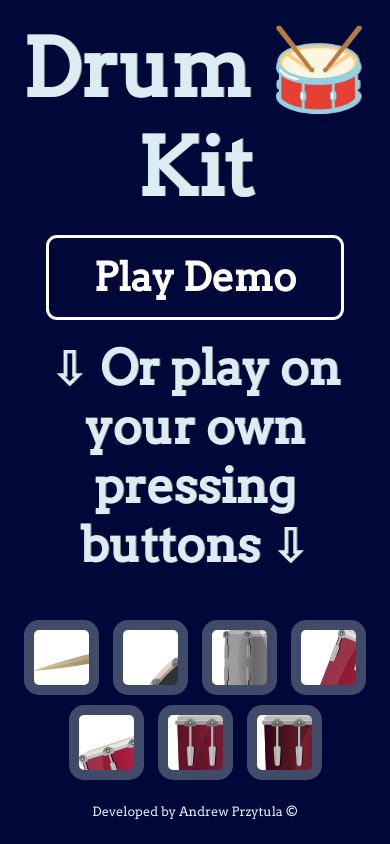
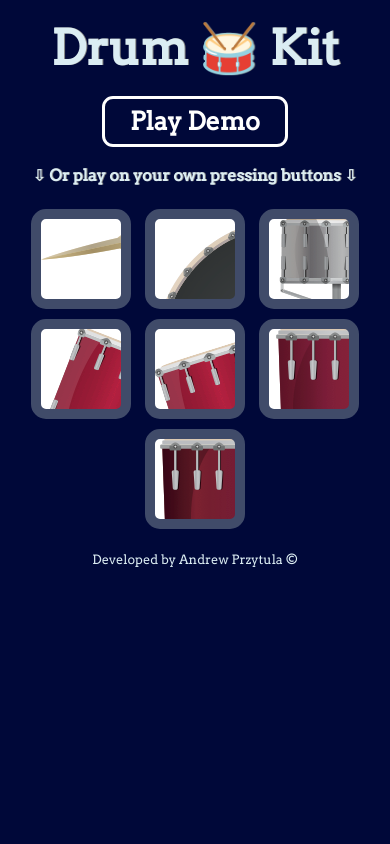
Before and after one commit to AndrewPrzytula/drum-kit, a plain HTML site: page index.html in a window 390 px wide. Drawn offline with nearby package versions, Linux system fonts and the light colour scheme.

Commit message:
commit with modifications in css

```diff
--- a/styles.css
+++ b/styles.css
@@ -123,8 +123,8 @@ background-image: url(images/snare.png);
     text-shadow: 3px 0 #DBEDF3;
     border-radius: 15px;
     display: inline-block;
-    width: 75px;
-    height: 75px;
+    width: 100px;
+    height: 100px;
     text-align: center;
     margin: 5px;
     background-color: white;
@@ -133,6 +133,35 @@ background-image: url(images/snare.png);
 
 
 }
+h1 {
+  font-size: 3rem;
+  color: #DBEDF3;
+  font-family: "Arvo", cursive;
+  text-shadow: 1px 0 grey;
+  margin: 5% auto;
+
+}
+
+h2{
+
+  font-size: 1rem;
+  color: #DBEDF3;
+  font-family: "Arvo", cursive;
+  text-shadow: 1px 0 grey;
+  margin-top: 5%;
+
+}
+.demo{
+  background:    #000839;
+  border:        3px solid #ffffff;
+  border-radius: 11px;
+  padding:       10px 25px;
+  color:         #ffffff;
+  display:       inline-block;
+  font:          normal bold 25px/1 "Arvo", serif;
+  text-align:    center;
+
+}
 
 
 }
```
